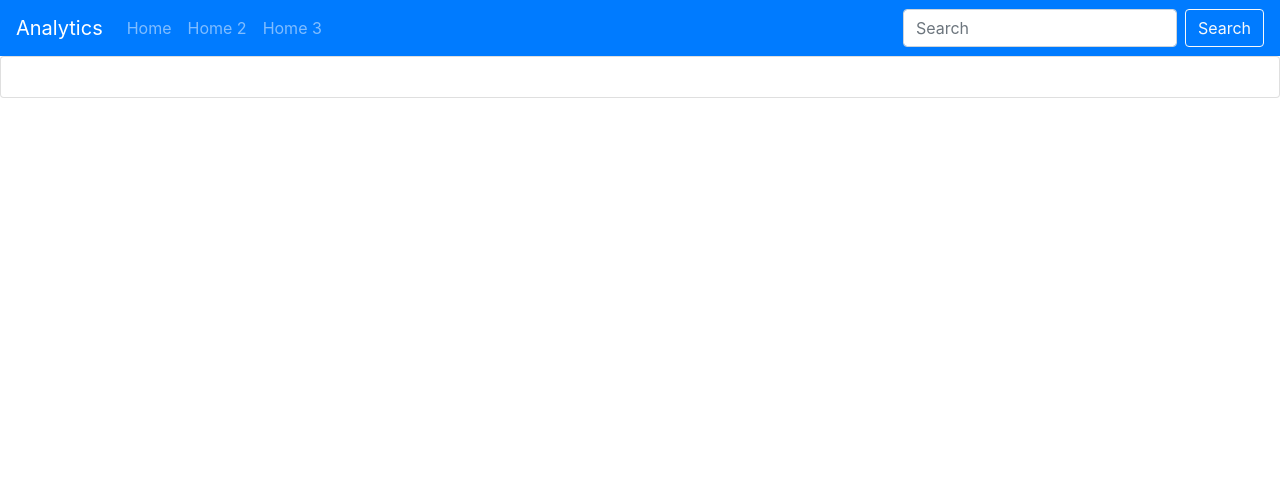
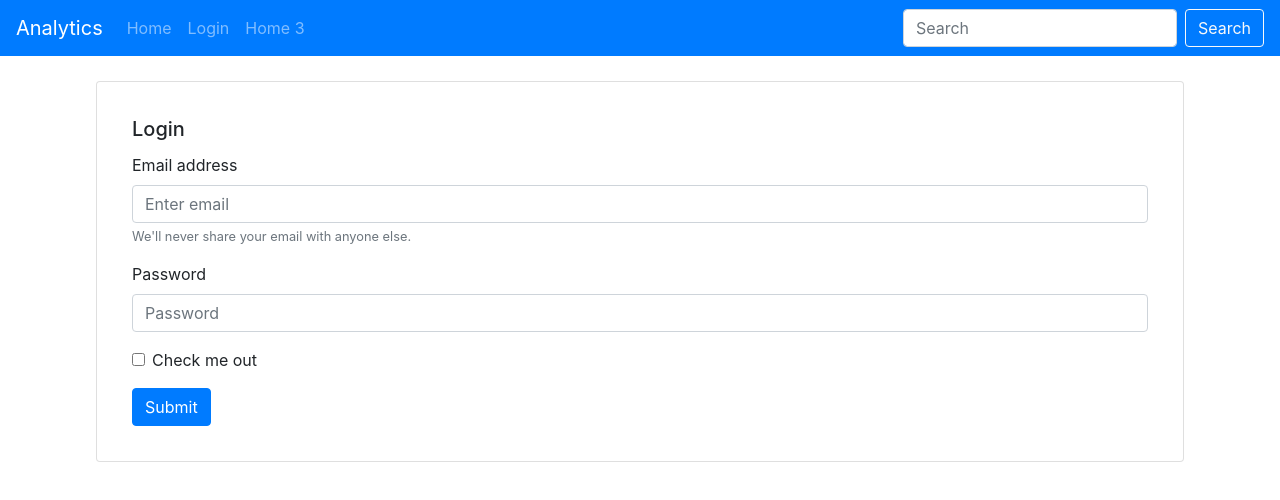
Before and after one commit to jakec888/analytics-tool, a React (Create React App) app in the folder front-end/: page /login in a window 1280 px wide. Shown: the top 500 px of the page. Built offline with nearby package versions, Linux system fonts and the light colour scheme.

Commit message:
sign in page created

```diff
--- a/front-end/src/Router.js
+++ b/front-end/src/Router.js
@@ -3,7 +3,7 @@ import { connect } from 'react-redux';
 import { Switch, Route, Redirect } from 'react-router-dom';
 
 import Home from './containers/Home';
-import Home2 from './containers/Home2';
+import SignIn from './containers/SignIn';
 import Home3 from './containers/Home3';
 
 const RestrictedRoute = ({ component: Component, isLoggedIn, ...rest }) => (
@@ -29,12 +29,12 @@ class MyRouter extends Component {
     return (
       <Switch>
         <Route exact path="/" component={Home} />
-        <Route exact path="/home-2" component={Home2} />
+        <Route exact path="/login" component={SignIn} />
         <Route exact path="/home-3" component={Home3} />
         <RestrictedRoute
           exact
           path="/pro"
-          component={Home2}
+          component={SignIn}
           isLoggedIn={this.props.isLoggedIn}
         />
       </Switch>
--- a/front-end/src/containers/Home2.js
+++ /dev/null
@@ -1,37 +0,0 @@
-import React, { Component } from 'react';
-import { connect } from 'react-redux';
-
-import logo from '../logo.svg';
-import './Home.css';
-
-export class Home extends Component {
-  render() {
-    return (
-      <div className="App">
-        <header className="App-header">
-          <img src={logo} className="App-logo" alt="logo" />
-          <p>
-            Edit <code>src/App.js</code> and save to reload.
-          </p>
-          <a
-            className="App-link"
-            href="https://reactjs.org"
-            target="_blank"
-            rel="noopener noreferrer"
-          >
-            Home 2
-          </a>
-        </header>
-      </div>
-    );
-  }
-}
-
-const mapStateToProps = (state) => ({});
-
-const mapDispatchToProps = {};
-
-export default connect(
-  mapStateToProps,
-  mapDispatchToProps
-)(Home);
--- a/front-end/src/containers/Layout.js
+++ b/front-end/src/containers/Layout.js
@@ -14,8 +14,8 @@ export default class Layout extends Component {
             <Link to="/" className="nav-link">
               Home
             </Link>
-            <Link to="/home-2" className="nav-link">
-              Home 2
+            <Link to="/login" className="nav-link">
+              Login
             </Link>
             <Link to="/home-3" className="nav-link">
               Home 3
@@ -26,7 +26,18 @@ export default class Layout extends Component {
             <Button variant="outline-light">Search</Button>
           </Form>
         </Navbar>
-        <Card>
+        <Card
+          style={{
+            topHeight: '15px',
+            width: '85%',
+            minHeight: '300px',
+            height: 'auto',
+            padding: '15px',
+            marginTop: '25px',
+            marginLeft: 'auto',
+            marginRight: 'auto'
+          }}
+        >
           <Card.Body>{this.props.children}</Card.Body>
         </Card>
       </div>
--- /dev/null
+++ b/front-end/src/containers/SignIn.js
@@ -0,0 +1,44 @@
+import React, { Component, Fragment } from 'react';
+import { connect } from 'react-redux';
+
+import { Card, Form, Button } from 'react-bootstrap';
+
+// import './SignIn.css';
+
+export class SignIn extends Component {
+  render() {
+    return (
+      <Fragment>
+        <Card.Title>Login</Card.Title>
+        <Form>
+          <Form.Group controlId="formBasicEmail">
+            <Form.Label>Email address</Form.Label>
+            <Form.Control type="email" placeholder="Enter email" />
+            <Form.Text className="text-muted">
+              We'll never share your email with anyone else.
+            </Form.Text>
+          </Form.Group>
+          <Form.Group controlId="formBasicPassword">
+            <Form.Label>Password</Form.Label>
+            <Form.Control type="password" placeholder="Password" />
+          </Form.Group>
+          <Form.Group controlId="formBasicChecbox">
+            <Form.Check type="checkbox" label="Check me out" />
+          </Form.Group>
+          <Button variant="primary" type="submit">
+            Submit
+          </Button>
+        </Form>
+      </Fragment>
+    );
+  }
+}
+
+const mapStateToProps = (state) => ({});
+
+const mapDispatchToProps = {};
+
+export default connect(
+  mapStateToProps,
+  mapDispatchToProps
+)(SignIn);
```
